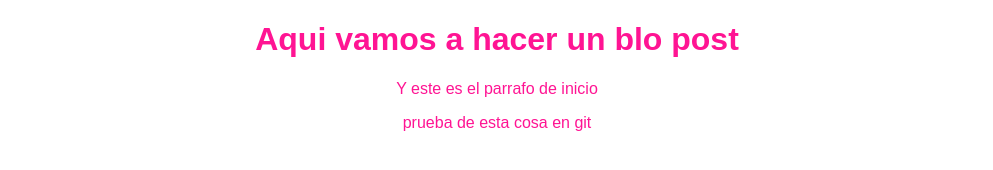
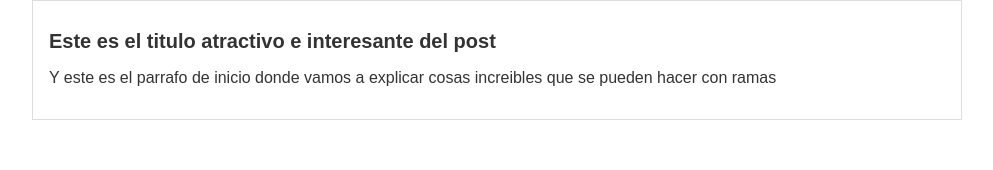
Before and after one commit to memacas/proyectoDemoCursoPrework, a plain HTML site: page blogpost.html in a window 1280 px wide. Shown: the whole page, without its empty margins (143-1136 px from the left). Drawn offline with Linux system fonts and the light colour scheme.

Commit message:
Commit al master del bogpost en su version mas reciente

```diff
--- a/blogpost.html
+++ b/blogpost.html
@@ -8,8 +8,13 @@
     <title>Document</title>
 </head>
 <body>
-    <h1>Aqui vamos a hacer un blo post</h1>
-    <p>Y este es el parrafo de inicio</p>
-    prueba de esta cosa en git
+    <div id="container">
+        <div id="post">
+            <h1>Este es el titulo atractivo e interesante del post</h1>
+            <p>
+                Y este es el parrafo de inicio donde vamos a explicar cosas increibles que se pueden hacer con ramas
+            </p>
+        </div>
+    </div>
 </body>
 </html>
--- a/css/estilos.css
+++ b/css/estilos.css
@@ -1,5 +1,20 @@
 body{
-    color: deeppink;
-    text-align: center;
+    color: #333;
+    text-align: left;
     font-family: Arial, Helvetica, sans-serif;
+    font-size: 16px;
+    margin: 0;
+    padding: 0;
 }
+
+#container{
+    width: 70%;
+    padding: 1em;
+    text-align: left;
+    border: 1px solid #DDD;
+    margin: 0 auto;
+}
+
+#container h1{
+    font-size: 20px;
+}
```
